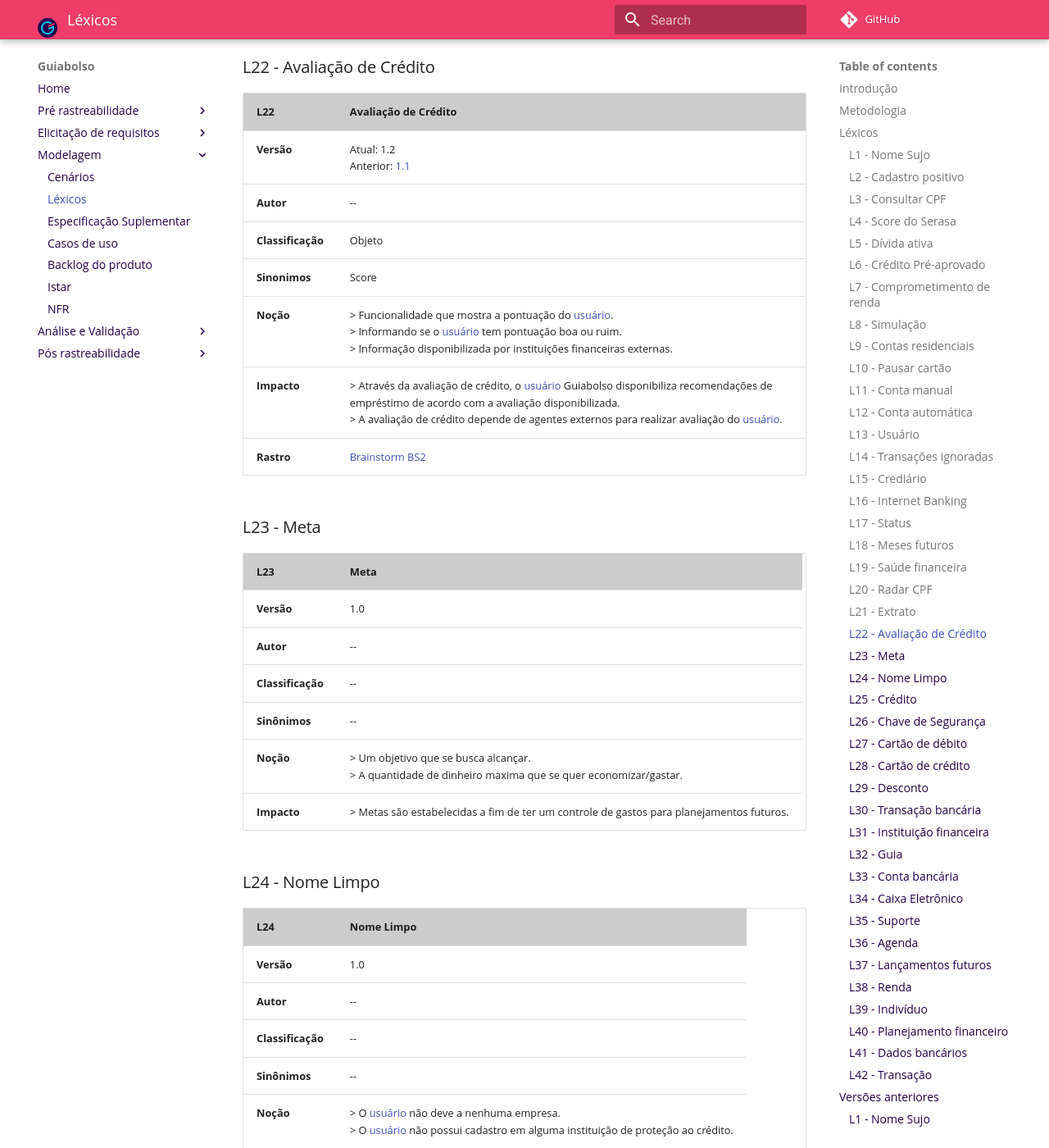
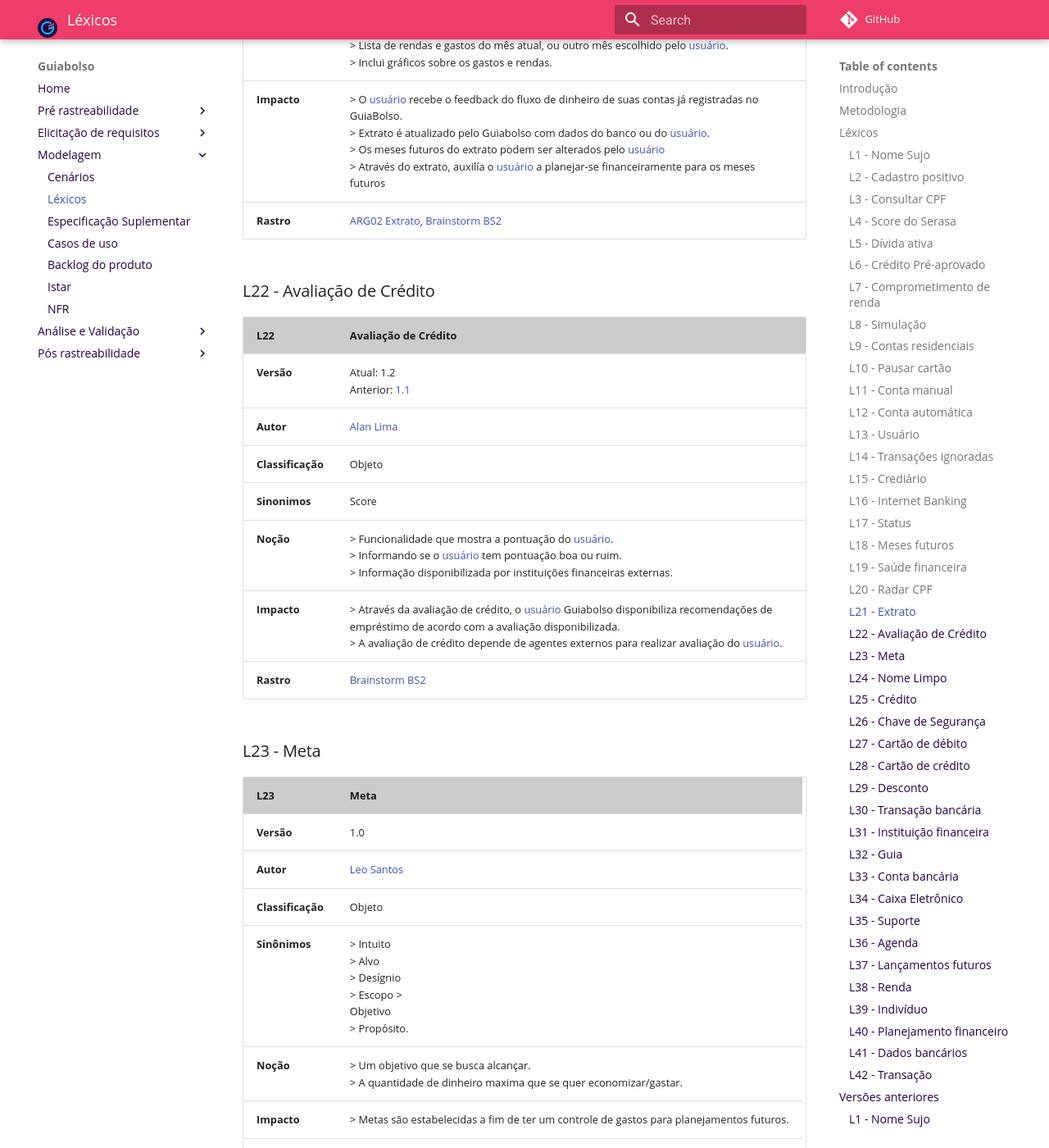
Before and after one commit to fga-disciplinas/2019.1-Guia-Bolso, an MkDocs documentation site: the page built from docs/modelagem/lexicos.md, in a window 1280 px wide and 1400 px high, scrolled down 12889 px. Shown: the whole window at 82% size. Built offline with MkDocs 1.6.1 and Material for MkDocs 9.7.7, drawn with Linux system fonts in a browser that asks for light colours; comment, search, counter and statistics services are not loaded; old or Windows-style settings are respelled for this version of MkDocs; some of the changed text lies outside the part shown.

Commit message:
Lexicos corrigidos

```diff
--- a/docs/modelagem/lexicos.md
+++ b/docs/modelagem/lexicos.md
@@ -26,7 +26,7 @@
 | **L1** | **Nome Sujo**  |
 |--|--|
 | **Versão**| Atual: 1.1 (23/04) <br> Anterior: [1.0](#l1-nome-sujo_1) |
-| **Autor**| Elias Bernardo |
+| **Autor**| [Elias Bernardo](https://github.com/ebmm01) |
 | **Classificação** | Estado |
 | **Sinônimos** | Devedor, caloteiro |
 | **Noção** | > Quando uma pessoa possui nome sujo no serasa <br> > O nome da pessoa está no cadastro da dívida ativa de órgãos de cobrança <br> > Status da pessoa que não honra com suas dívidas |
@@ -62,7 +62,7 @@
 | **L4** | **Score do Serasa**  |
 |--|--|
 | **Versão**| Atual: 1.1 (23/04) <br> Anterior: [1.0](#l4-score-do-serasa_1) |
-| **Autor**| Elias Bernardo |
+| **Autor**| [Elias Bernardo](https://github.com/ebmm01) |
 | **Classificação** | Objeto |
 | **Sinônimos** | Pontuação |
 | **Noção** | > Pontuação numérica que classifica economicamente uma pessoa <br> > Chance percentual de um indivíduo não pagar uma conta |
@@ -74,7 +74,7 @@
 | **L5** | **Dívida Ativa**  |
 |--|--|
 | **Versão**| Atual: 1.1 (23/04) <br> Anterior: [1.0](#l5-divida-ativa_1) |
-| **Autor**| Elias Bernardo |
+| **Autor**| [Elias Bernardo](https://github.com/ebmm01) |
 | **Classificação** | Objeto |
 | **Sinônimos** | Negativado, cadastro devedor |
 | **Noção** | > Inserção do nome de um indivíduo com o status de [nome sujo](#l1-nome-sujo) no cadastro de devedores dos serviços de proteção de crédito <br> > Estar com o [nome sujo](#l1-nome-sujo) |
@@ -87,7 +87,7 @@
 | **L6** | **Crédito Pré-aprovado**  |
 |--|--|
 | **Versão**| Atual: 1.1 (23/04) <br> Anterior: [1.0](#l6-credito-pre-aprovado_1) |
-| **Autor**| Elias Bernardo |
+| **Autor**| [Elias Bernardo](https://github.com/ebmm01) |
 | **Classificação** | Objeto |
 | **Sinônimos** | Crediário, cheque-especial, limite |
 | **Noção** | > Valor em dinheiro disponibilizado por instituições financeiras para um indivíduo resgatar a qualquer momento <br> > Dinheiro disponibilizado através de uma análise prévia feita por bancos e instituições financeiras |
@@ -99,7 +99,7 @@
 | **L7** | **Comprometimento de renda**  |
 |--|--|
 | **Versão**| Atual: 1.1 (23/04) <br> Anterior: [1.0](#l7-comprometimento-de-renda_1) |
-| **Autor**| Elias Bernardo |
+| **Autor**| [Elias Bernardo](https://github.com/ebmm01) |
 | **Classificação** | Estado |
 | **Sinônimos** | Salário líquido, impedimento |
 | **Noção** | > Quando um indivíduo tem parte do seu dinheiro já destinado à algum gasto <br> > Indivíduo com uma dívida que reduz seu salário bruto |
@@ -112,7 +112,7 @@
 | **L8** | **Simulação**  |
 |--|--|
 | **Versão**| Atual: 1.1 (23/04) <br> Anterior: [1.0](#l8-simulacao_1) |
-| **Autor**| Elias Bernardo |
+| **Autor**| [Elias Bernardo](https://github.com/ebmm01) |
 | **Classificação** | Verbo |
 | **Sinônimos** | Fingir |
 | **Noção** | > Fazer um empréstimo fantasioso <br> > Fingir fazer um empréstimo para saber as condições e consequências |
@@ -173,11 +173,12 @@
 | **L13** | **Usuário**  |
 |--|--|
 | **Versão**| 1.0 |
-| **Autor**| -- |
+| **Autor**| [Leo Santos](https://github.com/leossb36) |
 | **Classificação**| -- |
 | **Sinônimos**| -- |
 | **Noção** | > Indivíduo que utiliza o aplicativo Guiabolso |
 | **Impacto** | > O usuário instala o Guiabolso <br> > O usuário tem maior controle financeiro <br> > O usuário tem acesso à simulação de empréstimos, pode consultar seu cpf dentre outros |
+| **Rastro** | [Rich picture preocupações do usuário](../../pre-rastreabilidade/richpicture/#rp03-preocupacoes-do-usuario) |
 
 ### L14 - Transações ignoradas
 
@@ -225,6 +226,7 @@
 | **Sinônimos**| Conta atualizada |
 | **Noção** | > Mostra a situação da conta do(s) cartão(ões) <br> > Informa se as informações sobre transações do cartão estão atualizadas|
 | **Impacto** | > O status permite o [usuário](#l13-usuario) saber se os cartões estão atualizados ou não <br> > O status é atualizado pelo Guiabolso com as informações do banco do cartão |
+| **Rastro** | Não possui |
 
 ### L18 - Meses futuros
 
@@ -236,46 +238,50 @@
 | **Sinônimos**| Economia planejada mensal |
 | **Noção** | > O que está planejado de rendas e gastos totais mensalmente para o futuro|
 | **Impacto** | > Informações dos meses futuros é atualizado pelo Guiabolso com informações cedidas pelo banco dos cartões <br> > Meses futuros podem ser alterados pelo [usuário](#l13-usuario) <br> > Auxilia o [usuário](#l13-usuario) a planejar-se financeiramente para os meses futuros |
+| **Rastro** | [Cenário 10](../cenarios/#c10-solicitar-credito-pre-aprovado), [Brainstorm BS2](../../elicitacao-de-requisitos/brainstorm/#brainstorm-2-levantamento-de-palvras-chave-dentro-do-contexto-do-guiabolso) |
 
 ### L19 - Saúde financeira
 
 | **L19** | **Saúde financeira**  |
 |--|--|
 | **Versão**| Atual: 1.1 <br> Anterior: [1.0]()|
-| **Autor**| -- |
+| **Autor**| [Alan Lima](https://github.com/alanrslima) |
 |**Classificação**| Estado |
 | **Sinônimos**| -- |
 | **Noção** | > Espécie de acompanhamento que informa o estado em que o [usuário](#l13-usuario) se encontra, financeiramente. <br> > Informa se o [usuário](#l13-usuario) está conseguindo controlar suas finanças como planejado.|
 | **Impacto** | > A saúde financeira permite ao [usuário](#l13-usuario) visualizar e tomar decisões financeiras com mais segurança das consequências.<br> > A saúde financeira é atualizada conforme a movimentação das contas do [usuário](#l13-usuario).|
+| **Rastro** | [Brainstorm BS2](../../elicitacao-de-requisitos/brainstorm/#brainstorm-2-levantamento-de-palvras-chave-dentro-do-contexto-do-guiabolso) |
 
 ### L20 - Radar CPF
 
 | **L20** | **Radar CPF**  |
 |--|--|
 | **Versão**| Atual: 1.1 <br> Anterior: [1.0]()|
-| **Autor**| -- |
+| **Autor**| [Alan Lima](https://github.com/alanrslima) |
 |**Classificação**| Objeto |
 |**Sinonimos**| Pesquisar CPF |
 | **Noção** |> Funcionalidade presente na barra inferior do Guiabolso com fácil acesso; <br>> Busca informações de um determinado local e retorna um feedback para o [usuário](#l13-usuario)|
 | **Impacto** | > Responsável por mostrar ao [usuário](#l13-usuario) informações relacionadas ao seu estado no Serasa <br> > Diz de forma simples e objetiva se o [usuário](#l13-usuario) possui pendências financeiras ou não|
+| **Rastro** | [Brainstorm BS2](../../elicitacao-de-requisitos/brainstorm/#brainstorm-2-levantamento-de-palvras-chave-dentro-do-contexto-do-guiabolso), [Rich picture Radar CPF](../../pre-rastreabilidade/richpicture/#rp09-radar-cpf) |
 
 ### L21 - Extrato
 
 | **L21** | **Extrato**  |
 |--|--|
 | **Versão**| Atual: 1.1 <br> Anterior: [1.0](#l21-extrato_1) |
-| **Autor**| -- |
+| **Autor**| [Rafael Makaha](https://github.com/rafaelmakaha) |
 |**Classificação**| Objeto |
 |**Sinonimos**| -- |
 | **Noção** | > Aba contida nas finanças do Guiabolso.<br> > Lista de rendas e gastos do mês atual, ou outro mês escolhido pelo [usuário](#l13-usuario). <br> > Inclui gráficos sobre os gastos e rendas.|
 | **Impacto** | > O [usuário](#l13-usuario) recebe o feedback do fluxo de dinheiro de suas contas já registradas no GuiaBolso. <br> > Extrato é atualizado pelo Guiabolso com dados do banco ou do [usuário](#l13-usuario). <br> > Os meses futuros do extrato podem ser alterados pelo [usuário](#l13-usuario) <br> > Através do extrato, auxilía o [usuário](#l13-usuario) a planejar-se financeiramente para os meses futuros|
+| **Rastro** | [ARG02 Extrato](../../pre-rastreabilidade/argumentacao/#arg02-extrato), [Brainstorm BS2](../../elicitacao-de-requisitos/brainstorm/#brainstorm-2-levantamento-de-palvras-chave-dentro-do-contexto-do-guiabolso) |
 
 ### L22 - Avaliação de Crédito
 
 | **L22** | **Avaliação de Crédito**  |
 |--|--|
 | **Versão**| Atual: 1.2 <br> Anterior: [1.1](#l22-avaliacao-credito_1) |
-| **Autor**| -- |
+| **Autor**| [Alan Lima](https://github.com/alanrslima) |
 |**Classificação**| Objeto |
 |**Sinonimos**| Score |
 | **Noção** | > Funcionalidade que mostra a pontuação do [usuário](#l13-usuario). <br> > Informando se o [usuário](#l13-usuario) tem pontuação boa ou ruim. <br> > Informação disponibilizada por instituições financeiras externas. |
@@ -287,33 +293,36 @@
 | **L23** | **Meta**  |
 |--|--|
 | **Versão**| 1.0 |
-| **Autor**| -- |
-| **Classificação**| -- |
-| **Sinônimos**| -- |
+| **Autor**| [Leo Santos](https://github.com/leossb36) |
+| **Classificação**| Objeto |
+| **Sinônimos**| > Intuito <br> > Alvo <br> > Desígnio <br> > Escopo > <br> Objetivo <br> > Propósito. |
 | **Noção** | > Um objetivo que se busca alcançar. <br> > A quantidade de dinheiro maxima que se quer economizar/gastar. |
 | **Impacto** | > Metas são estabelecidas a fim de ter um controle de gastos para planejamentos futuros. |
+| **Rastro** | [Brainstorm BS2](../../elicitacao-de-requisitos/brainstorm/#brainstorm-2-levantamento-de-palvras-chave-dentro-do-contexto-do-guiabolso) |
 
 ### L24 - Nome Limpo
 
 | **L24** | **Nome Limpo**  |
 |--|--|
 | **Versão**| 1.0 |
-| **Autor**| -- |
-| **Classificação**| -- |
+| **Autor**| [Alan Lima](https://github.com/alanrslima) |
+| **Classificação**| Objeto |
 | **Sinônimos**| -- |
 | **Noção** | > O [usuário](#l13-usuario) não deve a nenhuma empresa. <br> > O [usuário](#l13-usuario) não  possui cadastro em alguma instituição de proteção ao crédito. |
 | **Impacto** | > [Usuário](#l13-usuario) com o nome limpo possui maior confiança para adquirir crédito. |
+| **Rastro** | [Brainstorm BS2](../../elicitacao-de-requisitos/brainstorm/#brainstorm-2-levantamento-de-palvras-chave-dentro-do-contexto-do-guiabolso) |
 
 ### L25 - Crédito
 
 | **L25** | **Crédito**  |
 |--|--|
 | **Versão**| Atual: 1.1 <br> Anterior: [1.0](#l25-credito_1) |
-| **Autor**| -- |
-| **Classificação**| -- |
-| **Sinônimos**| -- |
+| **Autor**| [Leo Santos](https://github.com/leossb36) |
+| **Classificação**| Objeto |
+| **Sinônimos**| > Inadimplemente |
 | **Noção** | > O [usuário](#l13-usuario) necessita de dinheiro. <br> > O Guiabolso diposnibiliza emprestimos com base na sua [avaliação](#l22-avaliacao-de-credito). |
 | **Impacto** | > O crédito será disponibilizado com base na [avaliação](#l22-avaliacao-de-credito) de crédito do [usuário](#l13-usuario). <br> > Crédito possui uma quantidade de juros de acordo com a quantidade que foi solicitada. <br> > Porcentagem de juros de crédito é com base na [avaliação](#l22-avaliacao-de-credito) do [usuário](#l13-usuario). |
+| **Rastro** | [Brainstorm BS2](../../elicitacao-de-requisitos/brainstorm/#brainstorm-2-levantamento-de-palvras-chave-dentro-do-contexto-do-guiabolso) |
 
 ### L26 - Chave de Segurança
 
@@ -332,7 +341,7 @@
 | **L27** | **Cartão de débito** |
 |--|--|
 | **Versão**| Atual: 1.0 <br> Anterior:-- |
-| **Autor**| Elias Bernardo |
+| **Autor**| [Elias Bernardo](https://github.com/ebmm01) |
 | **Classificação** | Objeto |
 | **Sinônimos** | Despesa, À vista |
 | **Noção** | > Modo de pagamento usando cartão; <br> > Pagamento feito à vista usando cartão, geralmente de um banco; |
@@ -344,7 +353,7 @@
 | **L28** | **Cartão de crédito** |
 |--|--|
 | **Versão**| Atual: 1.0 <br> Anterior:-- |
-| **Autor**| Elias Bernardo |
+| **Autor**| [Elias Bernardo](https://github.com/ebmm01) |
 | **Classificação** | Objeto |
 | **Sinônimos** | À prazo, crediário |
 | **Noção** | > Modo de pagamento usando cartão; <br> > Pagamento feito usando o cartão, que terá seu valor debitado *à posteriori*; |
@@ -356,7 +365,7 @@
 | **L29** | **Desconto** |
 |--|--|
 | **Versão**| Atual: 1.0 <br> Anterior:-- |
-| **Autor**| Elias Bernardo |
+| **Autor**| [Elias Bernardo](https://github.com/ebmm01) |
 | **Classificação** | Objeto |
 | **Sinônimos** | Corte, dedução, pechincha |
 | **Noção** | > Redução no preço de um produto ou serviço; |
@@ -500,8 +509,8 @@
 | **L41** | **Dados bancários**  |
 |--|--|
 | **Versão**| Atual: 1.0 |
-| **Autor**| -- |
-| **Classificação**| -- |
+| **Autor**| [Leo Santos](https://github.com/leossb36) |
+| **Classificação**| Objeto |
 |**Sinônimos**|Informações de uma [conta] no banco|
 | **Noção** | >	Quando uma pessoa cria uma [conta] em um banco <br> >	Informações que irão identificar uma [conta] bancária <br> >	Associa uma pessoa a uma [conta] bancária que seja dela|
 | **Impacto** | > Um indivíduo que possui dados bancários, possue uma [conta] em um banco <br> > Dados bancários são utilizados para transações entre contas de indivíduos|
@@ -513,8 +522,8 @@
 | **L42** | **Transação**  |
 |--|--|
 | **Versão**| Atual: 1.0 |
-| **Autor**| -- |
-| **Classificação**| -- |
+| **Autor**| [Alan Lima](https://github.com/alanrslima) |
+| **Classificação**| Objeto |
 |**Sinônimos**|Operação, ato, processo, transferência, Troca|
 | **Noção** | > Produto de uma movimentação de dinheiro <br> > Ato de compra, venda, empréstimo <br> > Troca de bem ou serviço por alguma quantidade de dinheiro|
 | **Impacto** | <br> >	[Usuário] realiza uma compra no supermercado <br> > [Usuário] realiza um depósito em outra [conta] <br> > [Usuário] recebe dinheiro de volta após uma compra|
```
Also changed, not shown: other parts of docs/modelagem/lexicos.md (+1 -1 lines).
